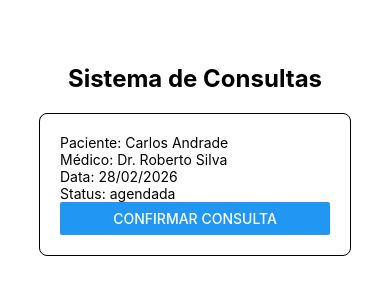
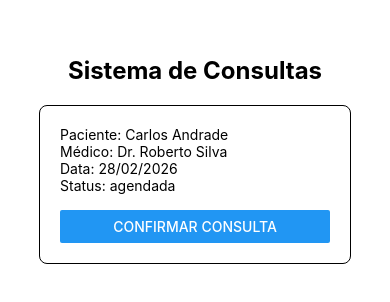
Before and after one commit to lucvs07/sistema-consulta-mobile, a React Native app: screen / in a window 390 px wide. Shown: the part 262-564 px from the top of the page. Built offline with nearby package versions, Linux system fonts and the light colour scheme.

Commit message:
Feat : Ajustes style button

```diff
--- a/App.tsx
+++ b/App.tsx
@@ -33,7 +33,9 @@ export default function App() {
         <Text>Data: {consulta.data}</Text>
         <Text>Status: {consulta.status}</Text>
         {consulta.status === "agendada" && (
-          <Button title="Confirmar Consulta" onPress={confirmarConsulta} />
+          <View style={styles.btnContainer}>
+            <Button title="Confirmar Consulta" onPress={confirmarConsulta} />
+          </View>
         )}
       </View>
     </View>
@@ -58,4 +60,7 @@ const styles = StyleSheet.create({
     borderWidth: 1,
     borderRadius: 8,
   },
+  btnContainer: {
+    marginTop: 16,
+  },
 });
```
